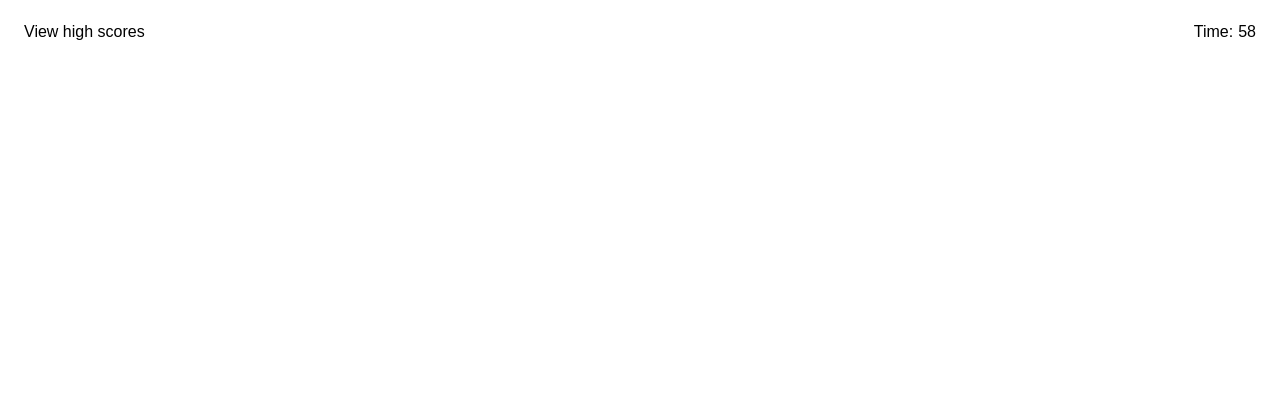
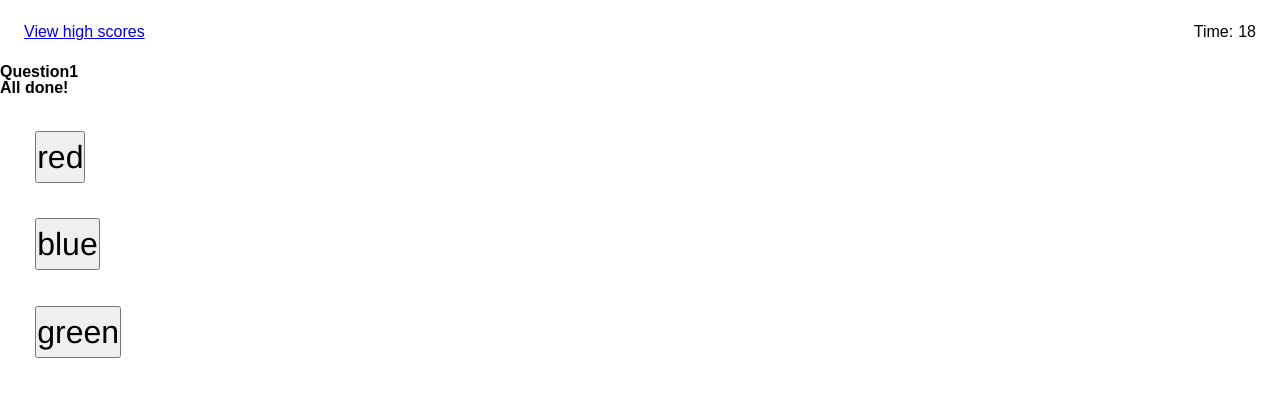
Before and after one commit to AlexTrejo92/04-BC-Js-code-quiz, a plain HTML site: page index.html in a window 1280 px wide. Both pictures are taken after a click on the button "Start Quiz". Drawn offline with Linux system fonts and the light colour scheme.

Commit message:
Further development of code after tutoring session. Addition of another html file to store highscores

```diff
--- a/assets/css/style.css
+++ b/assets/css/style.css
@@ -1,6 +1,6 @@
 :root {
-    --pink: #23939b;
-
+    --blue: #0c88ee;
+    --green: #28a7a0;
 }
 
 .header {
@@ -11,7 +11,7 @@
 }
 
 .header link {
-    color: var(--pink);
+    color: var(--blue);
 }
 
 .header div {
@@ -36,8 +36,19 @@
     font-family: 'Bebas Neue', 'Helvetica', 'Sans Serif';
 }
 
+.questionStyle {
+    text-align: center;
+    margin: 10%;
+    line-height: 1.5em;
+    font-size: larger;
+    display: block;
+    font-size: xx-large;
+    margin: 1.1em;
+    font-family: 'Bebas Neue', 'Helvetica', 'Sans Serif';
+}
+
 .startBtn {
-    background-color: var(--pink);
+    background-color: var(--blue);
     color: white;
     padding: 8px 15px;
     margin: 20px 10px;
@@ -47,4 +58,20 @@
 
 .startBtn:hover {
     cursor: pointer;
+    background-color: var(--green);
 }
+
+.questionsBtn {
+    display: block;
+    background-color: var(--blue);
+    color: white;
+    padding: 8px 15px;
+    margin: 20px 10px;
+    border-radius: 5px;
+    border-style: none;
+}
+
+.questionsBtn:hover {
+    cursor: pointer;
+    background-color: var(--green);
+}
--- a/assets/js/script.js
+++ b/assets/js/script.js
@@ -8,12 +8,41 @@ var hideCont = document.querySelector('.content');
 
 var timer;
 
-var timerCount = 60;
+var timerCount = 20;
+
+var firstquestion = 'h1';
+
+var questionOptions = 'button';
+
+var headerSelection = document.querySelectorAll("h1")
+
+var btnSelection = document.querySelectorAll('button')
+
+var questionIndex = 0;
+
+var questions = [
+    {
+        questionText: "Question1",
+        options: ["red","blue","green"],
+        correctAnswer: "blue",
+    },
+    {
+        questionText: "Question2",
+        options: ["red","blue","green"],
+        correctAnswer: "blue",
+    },
+    {
+        questionText: "Question3",
+        options: ["red","blue","green"],
+        correctAnswer: "blue",
+    },
+]
 
 function startQuiz() {
-    timerCount = 60;
-    startTimer()
+    timerCount = 20;
+    startTimer();
     hideCont.setAttribute('style', 'display: none');
+    runGame();
 }
 
 function startTimer() {
@@ -28,5 +57,68 @@ timer = setInterval(function() {
     }
 }, 1000);
 }
+// When timer runs out, it should stop the quiz (or runGame function?) and show a sumbit highscore form.
+
+function runGame() {
+    var questionEl = document.getElementById("questionText");
+    console.log(questions[1].questionText);
+    questionEl.textContent = questions[questionIndex].questionText
+
+    var qArray = questions[questionIndex];
+
+for (var i = 0; i < qArray.options.length; i++) {
+var tag = document.createElement(questionOptions);
+tag.textContent = qArray.options[i];
+document.body.appendChild(tag);
+tag.className = 'questionStyle';
+}
+
+    // var tag = document.createElement(firstquestion);
+    // tag.textContent = "This is a Question";
+    // document.body.appendChild(tag);
+    // tag.className = 'questionStyle';
+
+    // var tag = document.createElement(questionOptions);
+    // tag.textContent = "this is a button option 1";
+    // document.body.appendChild(tag);
+    // tag.className = 'questionsBtn';
+
+    // var tag = document.createElement(questionOptions);
+    // tag.textContent = "this is a button option 2";
+    // document.body.appendChild(tag);
+    // tag.className = 'questionsBtn';
+
+    // var tag = document.createElement(questionOptions);
+    // tag.textContent = "this is a button option 3";
+    // document.body.appendChild(tag);
+    // tag.className = 'questionsBtn';
+
+    // var tag = document.createElement(questionOptions);
+    // tag.textContent = "this is a button option 4";
+    // document.body.appendChild(tag);
+    // tag.className = 'questionsBtn';
+
+    // Code to assign the class questionsBtn to the appended buttons so the styles are applied
+
+
+    /* Code to create an if statement that will decrease the time counter in case of a wrong choice and creates an underline with the WRONG! text,
+    in case of correct choice display an underline and CORRECT! text, keeps the counter at the same time. The selection should pause the counter and
+    also play a sound when its correct */
+}
+
+// function wrongChoice() {
+//     timerCount-15;
+// }
+// Code to redirect the user to a highscores HTML file that stores the data for the highscores
+
+// Code to create a submit form that will store the highscores results with a score of the time remaining.
+
+
+// function rightChoice();
 
 startBtn.addEventListener("click", startQuiz);
+// tag.addEventListener("click", wrongChoice);
+// tag.addEventListener("click", rightChoice);
+
+
+// tag.textContent = "Commonly used data types DO NOT include:";
--- a/index.html
+++ b/index.html
@@ -10,21 +10,32 @@
 </head>
 <body>
     <header class="header">
-        <link>View high scores</link>
-        <div><p>Time:</p>
+        <div class="scores">
+            <a href="highscores.html">View high scores</a>
+        </div>
+        <div>Time:
         <p class="timer">0</p>
         </div>
     </header>
-    <main>
-        <section class="content">
-            <div>
+
+    <section class="content">
+            <div id="main-screen" class="mainscrn">
                 <h1>Coding Quiz Challenge</h1>
                 <p>Try to answer the following code-related questions within the time limit.</p>
                 <p>Keep in mind that incorrect answers will penalize your score/time by ten seconds!</p>
             </div>
             <button class="startBtn"> Start Quiz </button>
-        </section>
-    </main>
+    </section>
+
+        <div class="questions" class="hidden">
+            <h2 id="questionText"></h2>
+            <div id="choices" class="choices"></div>
+        </div>
+
+    <div id="endQuiz" class="hidden">
+        <h2>All done!</h2>
+    </div>
+
     <script src="./assets/js/script.js"></script>
 </body>
 </html>
```
Also changed, not shown: highscores.html (added).
